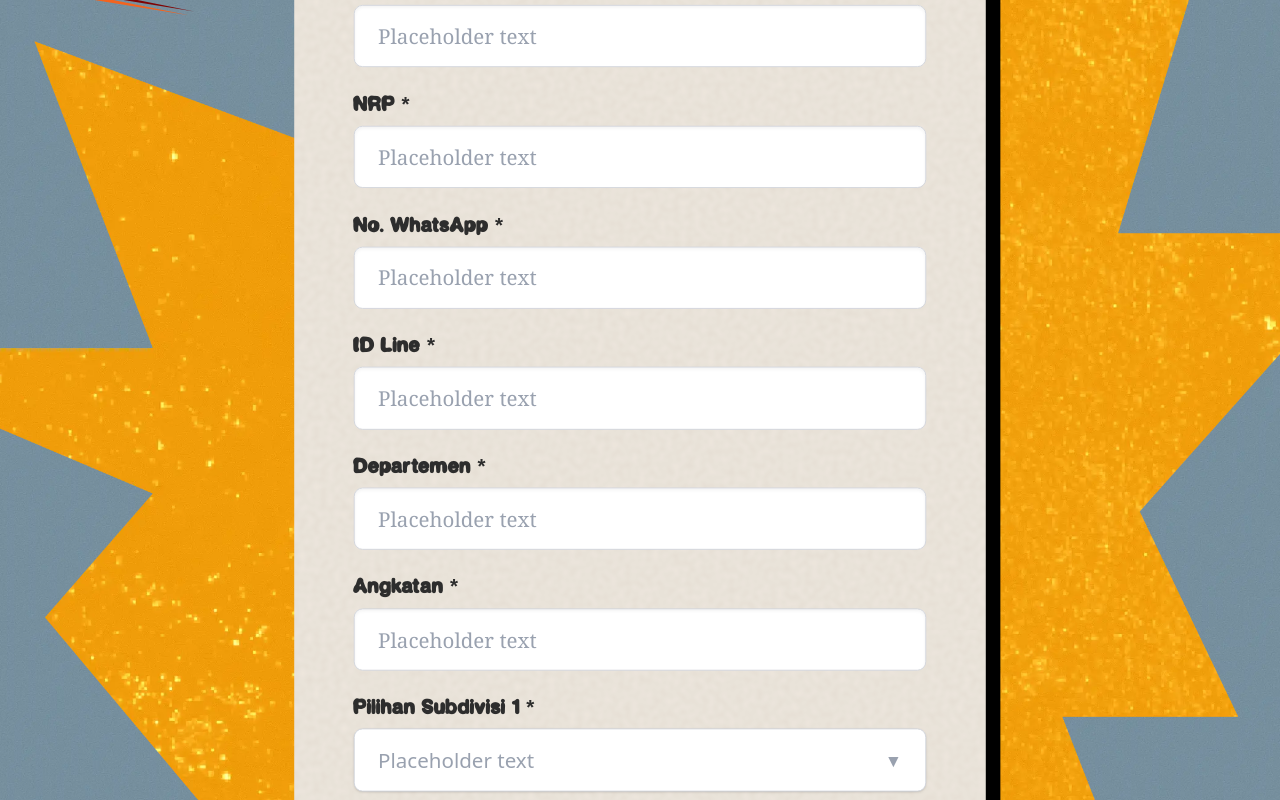
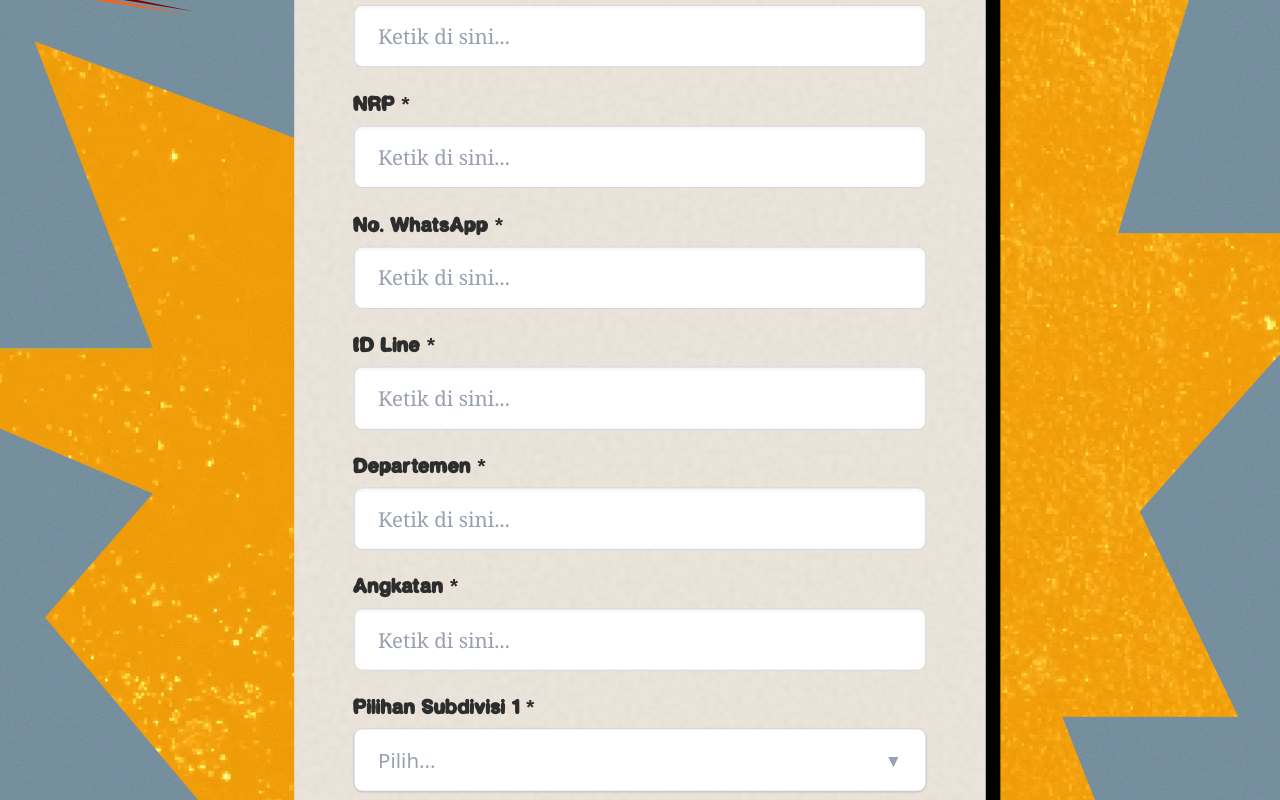
Before and after one commit to EvanCN10/IBL, a Next.js app in the folder frontend/: page /register in a window 1280 px wide. Shown: the part 1700-2500 px from the top of the page. Built offline with nearby package versions, Linux system fonts and the light colour scheme.

Commit message:
chore: update placheholder texts

```diff
--- a/frontend/components/ui/Dropdown.tsx
+++ b/frontend/components/ui/Dropdown.tsx
@@ -15,7 +15,7 @@ const Dropdown: React.FC<DropdownProps> = ({
   options,
   selected,
   onSelect,
-  placeholder = "Placeholder text",
+  placeholder = "Pilih...",
 }) => {
   const [isOpen, setIsOpen] = useState(false);
   const dropdownRef = useRef<HTMLDivElement>(null);
--- a/frontend/components/ui/InputField.tsx
+++ b/frontend/components/ui/InputField.tsx
@@ -13,7 +13,7 @@ const InputField: React.FC<InputFieldProps> = ({
   label,
   value,
   onChange,
-  placeholder = "Placeholder text",
+  placeholder = "Ketik di sini...",
   type = "text",
   error,
 }) => {
```
